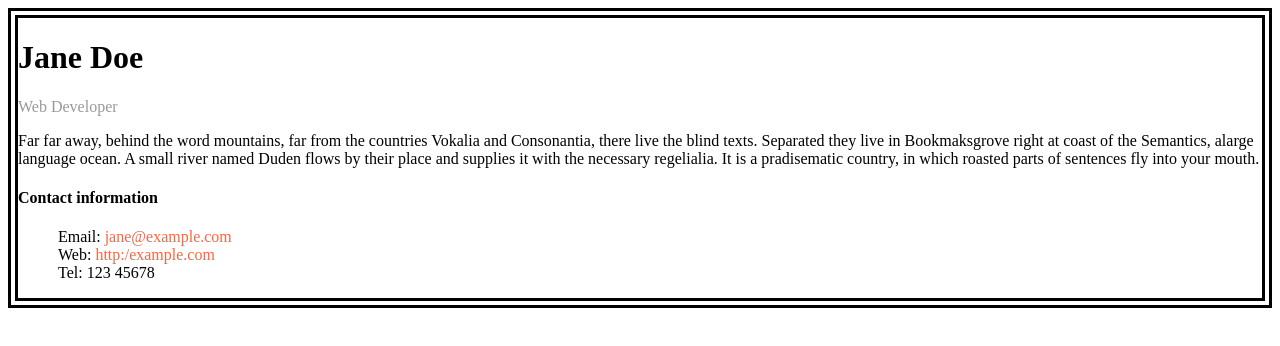
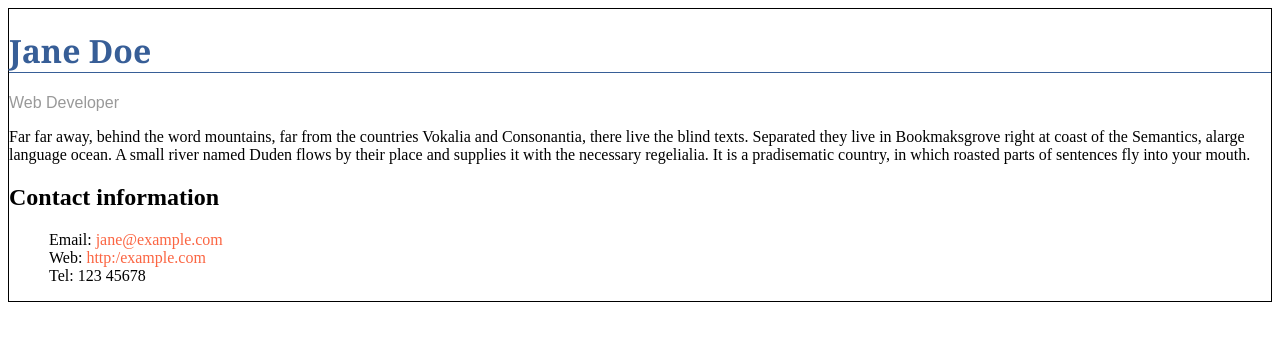
Before and after one commit to 2022-SEMII-DESIV-G2/m-rodrig, a plain HTML site: page laboratorio#6/index.html in a window 1280 px wide. Drawn offline with Linux system fonts and the light colour scheme.

Commit message:
cambios 2

```diff
--- a/laboratorio#6/index.html
+++ b/laboratorio#6/index.html
@@ -16,17 +16,17 @@
         </div>
     </div>
     <p class="p">
-        <span class="span1">Web Developer</span>
+        <span class="span1"> Web Developer</span>
         <div>
-        Far far away, behind the word mountains, far from the countries Vokalia and
+         Far far away, behind the word mountains, far from the countries Vokalia and
         Consonantia, there live the blind texts. Separated they live in Bookmaksgrove
         right at coast of the Semantics, alarge language ocean.
 
-        A small river named Duden flows by their place and supplies it
+         A small river named Duden flows by their place and supplies it
         with the necessary regelialia. It is a pradisematic country, in which
         roasted parts of sentences fly into your mouth.
         </div>
-        <h4>Contact information</h4>
+        <h2>Contact information</h2>
 
         <ul class="ul">
             Email: <span class="span2">jane@example.com</span>
--- a/laboratorio#6/style.css
+++ b/laboratorio#6/style.css
@@ -1,22 +1,28 @@
 .container {
-    border-top: double 10px;
-    border-right: double 10px;
-    border-left: double 10px;
-    border-bottom: double 10px;
+    border-top: solid 1px;
+    border-right: solid 1px;
+    border-left: solid 1px;
+    border-bottom: solid 1px;
   }
 
   .box {
-    border: -2px;
-    border-right-width: 1px;
+    border: 1px;
+    margin-bottom: 0.25em;
+    padding: 0%;
+    border-right-width: 1px solid black;
     border-bottom-color: black;
   }
   .h1{
-    fount;
+    color: #375e97;
+    font-family: Georgia, 'Times New Roman', Times, serif;
+    line-height: 1.3;
+    border-bottom: 1px solid #375e97;
   }
 
   .p{
     color: black;
-    font-style: Arial;
+    font-family: Arial;
+    font-size: 1rem;
   }
 
   .span1{
```
